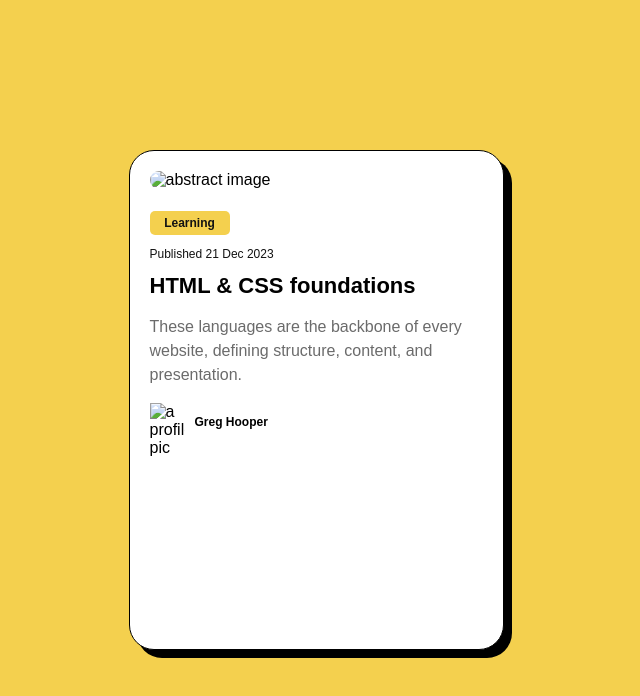
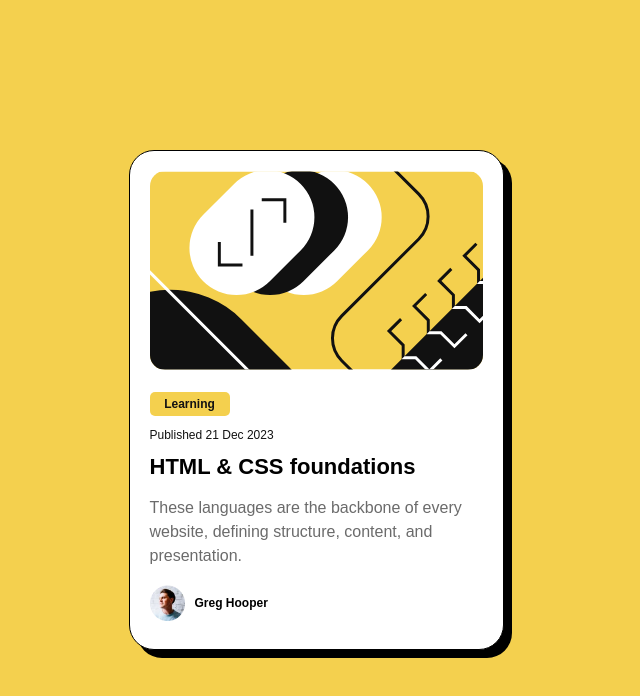
Before and after one commit to Eghan-codes/Blog-Preview-Card, a plain HTML site: page index.html in a window 1280 px wide. Shown: the whole page, without its empty margins (324-964 px from the left). Drawn offline with Linux system fonts and the light colour scheme; the site is published under a folder, as on GitHub Pages, so addresses that start at the root find nothing.

Commit message:
initial commit

```diff
--- a/index.html
+++ b/index.html
@@ -17,12 +17,12 @@
 
     <h2>HTML & CSS foundations</h2>
 
-    <img src="/assets/images/illustration-article.svg" alt="abstract image" class="gallery">
+    <img src="assets/images/illustration-article.svg" alt="abstract image" class="gallery">
 
     <p class="info">These languages are the backbone of every website, defining structure, content, and presentation.</p>
 
     <div class="profile">
-      <img src="/assets/images/image-avatar.webp" alt="a profile pic" class="profile-image"><p>Greg Hooper</p>
+      <img src="assets/images/image-avatar.webp" alt="a profile pic" class="profile-image"><p>Greg Hooper</p>
     </div>
   </div>
 
```
Also changed, not shown: 1 other file.
